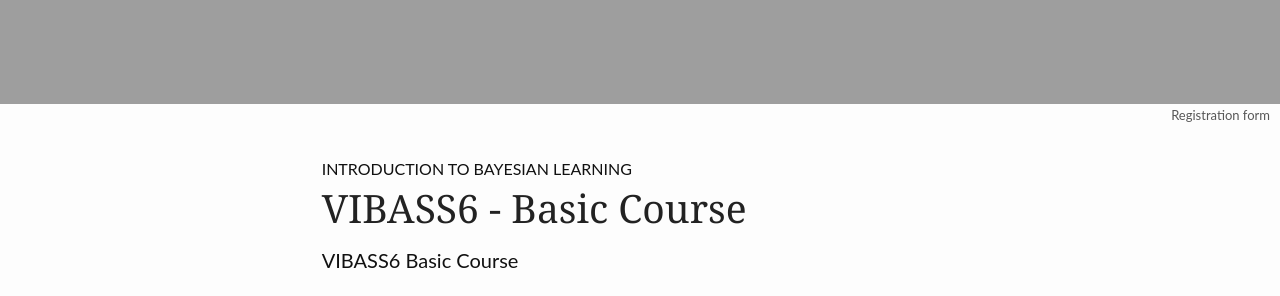
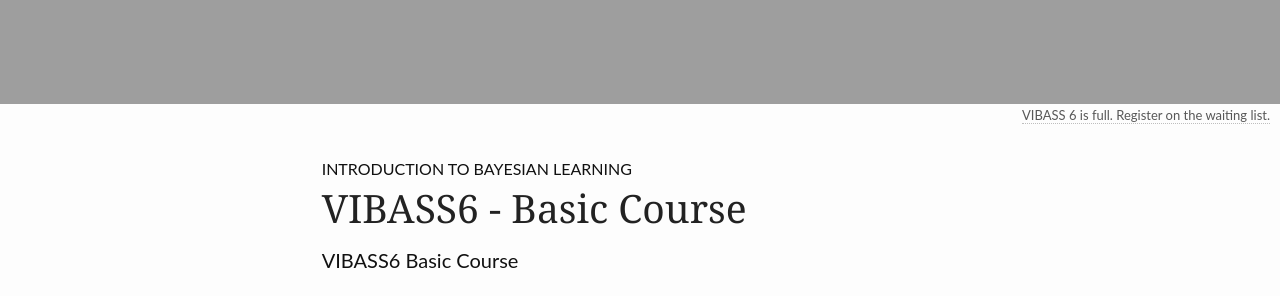
Before and after one commit to VABAR/VABAR.github.io, a Jekyll site: the page built from _posts/events/2022-12-20-vibass6/2022-12-20-vibass6-intro.md, in a window 1280 px wide and 900 px high. Shown: the part 276-572 px from the top of the window. Built offline with Jekyll 4.4.1, drawn with Linux system fonts in a browser that asks for light colours.

Commit message:
Vibass6. Registrations closed.

```diff
--- a/_posts/events/2022-12-20-vibass6/2022-12-20-vibass6-intro.md
+++ b/_posts/events/2022-12-20-vibass6/2022-12-20-vibass6-intro.md
@@ -7,7 +7,9 @@ teaser: VIBASS6 Basic Course
 header:
   title: VIBASS 6
   image_fullwidth: header_vibass18.png
-  caption: Registration form
+  caption: VIBASS 6 is full. Register on the waiting list.
+#  caption: Registration form
+  caption_url: https://congresos.adeituv.es/VIBASS6/inscripcion/
 image:
   thumb: widget_vibass6.png
   homepage: vibass6.jpg
--- a/_posts/events/2022-12-20-vibass6/2022-12-20-vibass6.md
+++ b/_posts/events/2022-12-20-vibass6/2022-12-20-vibass6.md
@@ -7,12 +7,12 @@ teaser: VIBASS6 2023
 header:
   title: VIBASS 6
   image_fullwidth: header_vibass18.png
-  caption: Registration and call for papers starting on 2023-01-15
-#  caption: VIBASS 6 is full. Register on the waiting list.
+#  caption: Registration and call for papers starting on 2023-01-15
+  caption: VIBASS 6 is full. Register on the waiting list.
   caption_url: https://congresos.adeituv.es/VIBASS6/inscripcion/
 image:
-#  thumb: widget_vibass6_closed.png
-  thumb: widget_vibass6.png
+  thumb: widget_vibass6_closed.png
+#  thumb: widget_vibass6.png
   homepage: vibass6.jpg
 categories: events
 ---
```
Also changed, not shown: other parts of _posts/events/2022-12-20-vibass6/2022-12-20-vibass6.md (+5 -4 lines), _posts/events/2022-12-20-vibass6/2022-12-20-vibass6-course.md (+2 -1 lines), _posts/events/2022-12-20-vibass6/2022-12-20-vibass6-talks.md (+3 -1 lines), images/registrations_closed.png (added), images/widget_vibass6_closed.png (added).
